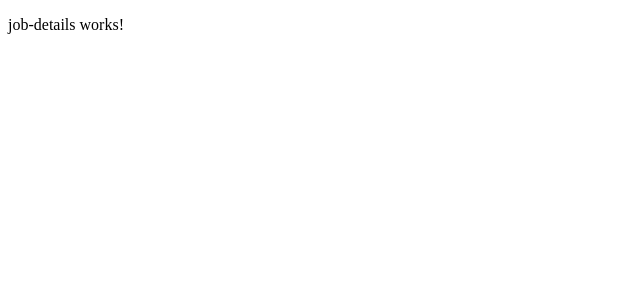
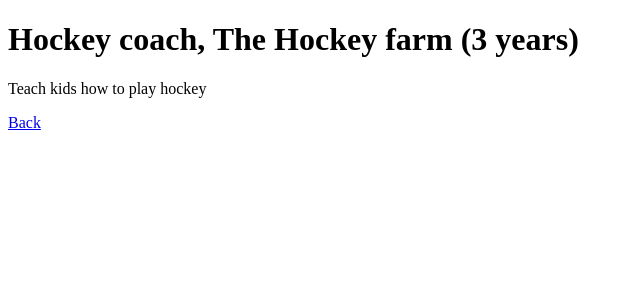
Before and after one commit to ZinkyTinky/FrontendFrameworks-Angular-Midterm, an Angular app: page /job-details/1 in a window 1280 px wide. Shown: the top 300 px of the page, without its empty margins (0-640 px from the left). Built offline with nearby package versions, Linux system fonts and the light colour scheme.

Commit message:
Made nav component and made job-details component

```diff
--- a/src/app/app.module.ts
+++ b/src/app/app.module.ts
@@ -7,6 +7,7 @@
 import { AboutComponent } from './components/about/about.component';
 import { JobsComponent } from './components/jobs/jobs.component';
 import { JobDetailsComponent } from './components/job-details/job-details.component';
+import { NavComponent } from './components/nav/nav.component';
 
 @NgModule({
   declarations: [
@@ -14,7 +15,8 @@
     HomeComponent,
     AboutComponent,
     JobsComponent,
-    JobDetailsComponent
+    JobDetailsComponent,
+    NavComponent
   ],
   imports: [
     BrowserModule,
--- a/src/app/components/job-details/job-details.component.html
+++ b/src/app/components/job-details/job-details.component.html
@@ -1 +1,3 @@
-<p>job-details works!</p>
+<h1>{{currentJob.title}}, {{currentJob.employer}} ({{currentJob.duration}})</h1>
+<p>{{currentJob.description}}</p>
+<a [routerLink]="['/jobs']">Back</a>
--- a/src/app/components/jobs/jobs.component.html
+++ b/src/app/components/jobs/jobs.component.html
@@ -1,5 +1,5 @@
 <h1>Work History</h1>
 <ul>
     <li *ngFor="let job of jobsList">
-        <a [routerLink]="['/jobs', job.id]">{{ job.company }}</a>
+        <a [routerLink]="['job-details', job.id]">{{ job.company }}</a>
 </ul>
--- /dev/null
+++ b/src/app/components/nav/nav.component.html
@@ -0,0 +1,6 @@
+<nav>
+    <button routerLink = "/home">Home</button> |
+    <button routerLink = "/about">About</button>
+    <button routerLink = "/jobs">Jobs</button>
+</nav>
+<router-outlet></router-outlet>
--- /dev/null
+++ b/src/app/components/nav/nav.component.ts
@@ -0,0 +1,16 @@
+import { Component, OnInit } from '@angular/core';
+import { Route } from '@angular/router';
+
+@Component({
+  selector: 'app-nav',
+  templateUrl: './nav.component.html',
+  styleUrls: ['./nav.component.css']
+})
+export class NavComponent implements OnInit {
+
+  constructor() { }
+
+  ngOnInit(): void {
+  }
+
+}
```
Also changed, not shown: src/app/components/nav/nav.component.css (added), 1 other file (tests, documents, lock files or other folders).
